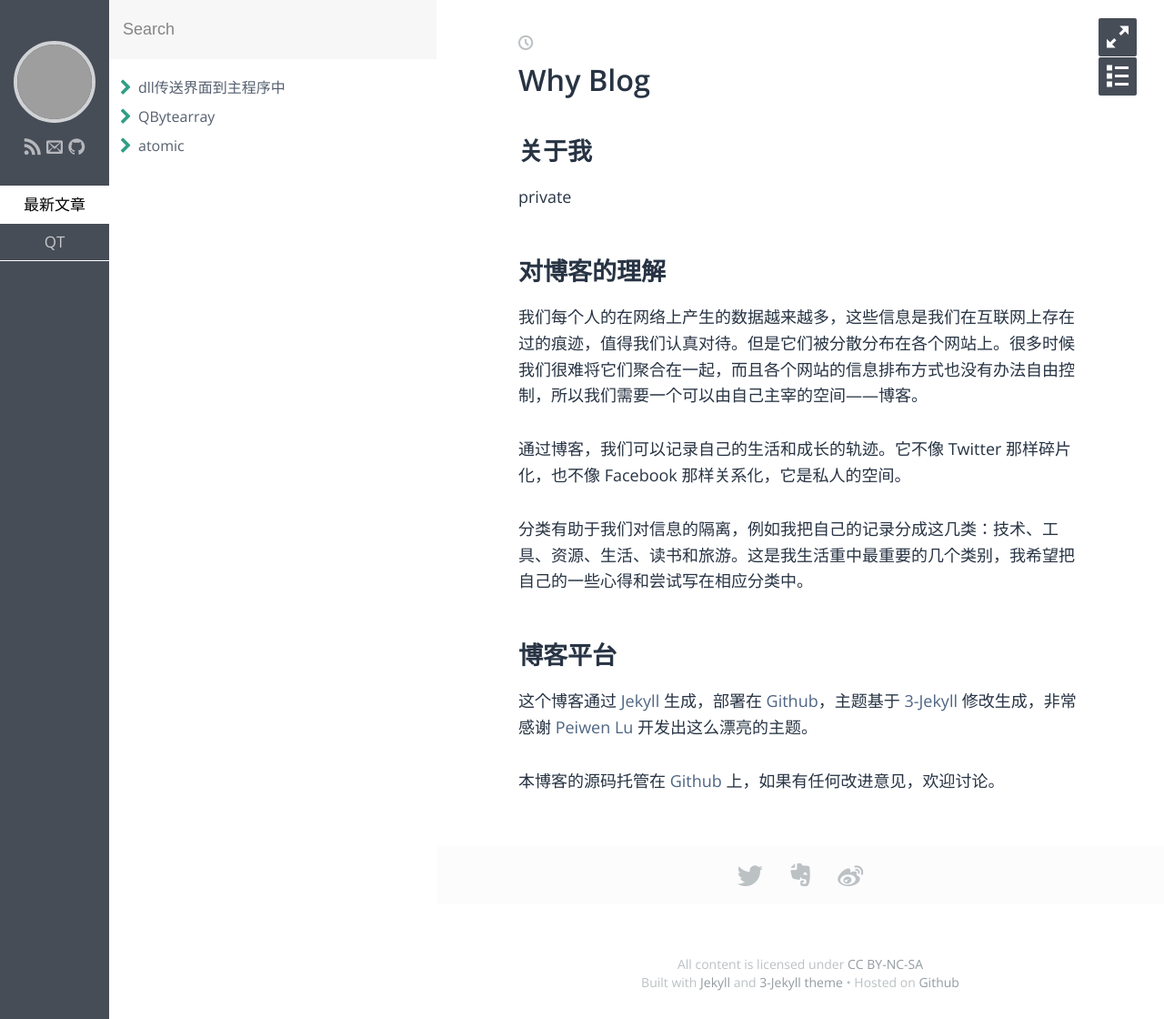
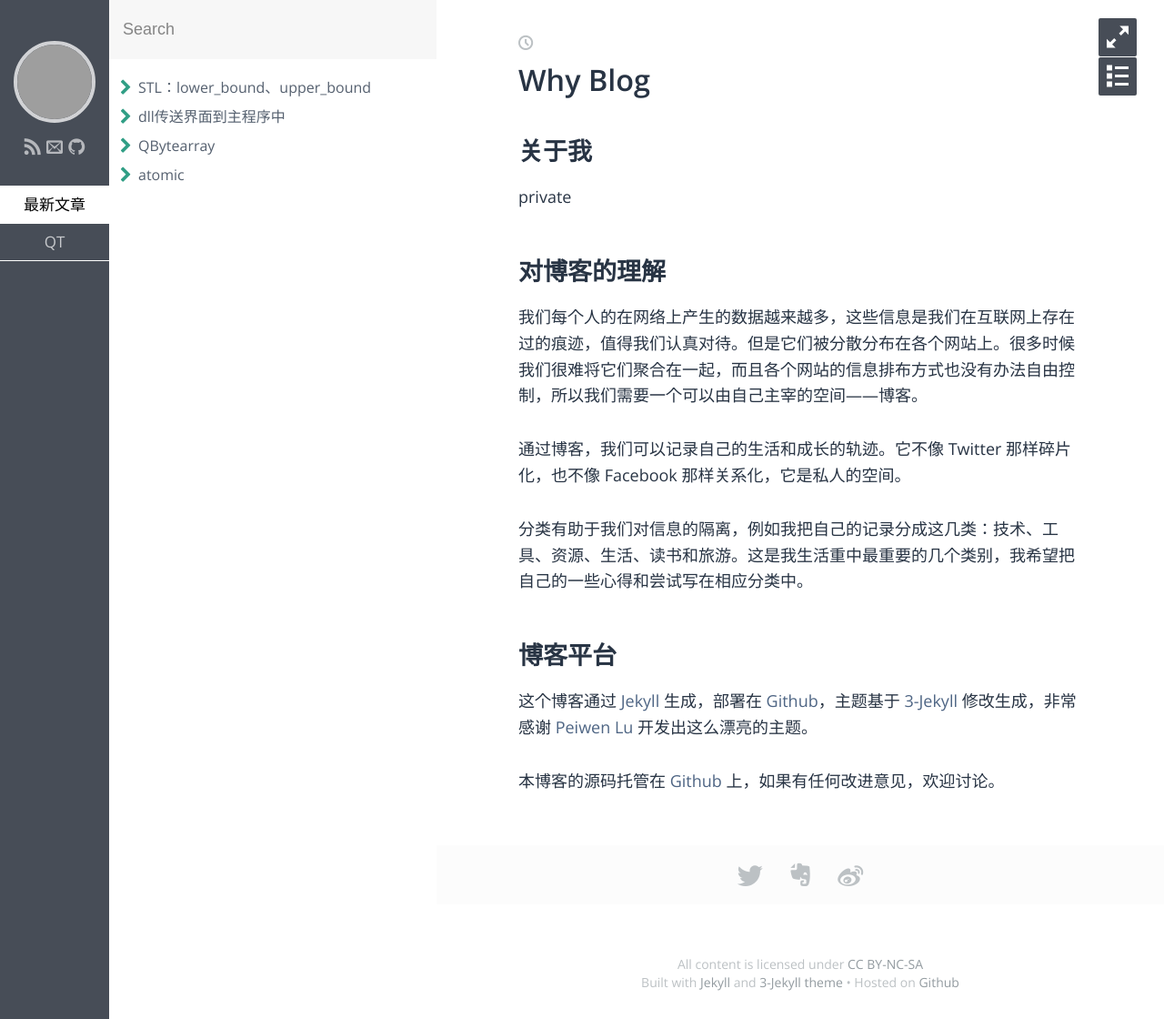
Before and after one commit to aliangaaa/aliangaaa.github.io, a Jekyll site: the page built from index.md, in a window 1280 px wide. Shown: the whole page at 91% size. Built offline with Jekyll 4.4.1, drawn with Linux system fonts in a browser that asks for light colours; some web fonts are replaced; grey boxes are pictures that could not be loaded.

Commit message:
Update and rename STL：lower_bound、upper_bound.md to 2023-12-15-STL：lower_bound、upper_bound.md

```diff
--- a/_posts/STL/STL：lower_bound、upper_bound.md
+++ b/_posts/STL/2023-12-15-STL：lower_bound、upper_bound.md
@@ -1,3 +1,12 @@
+---
+layout: post
+title: STL：lower_bound、upper_bound
+category: QT
+tags: Essay
+keywords:
+description:
+---
+
 lower\_bound二分查找大于等于的元素
 
 upper\_bound二分查找大于的元素
```
